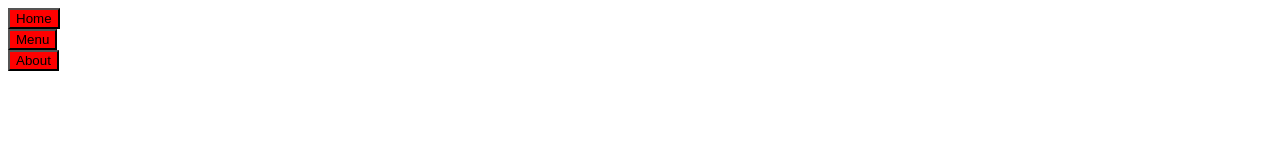
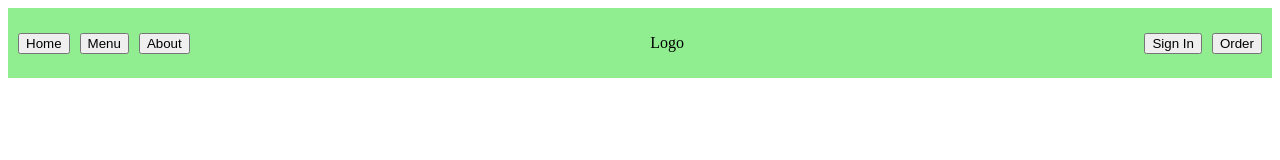
Before and after one commit to Coste-stack/Restaurant-Page, a website built with webpack: page src/index.html in a window 1280 px wide. Built offline with nearby package versions, Linux system fonts and the light colour scheme.

Commit message:
aligned header items

```diff
--- a/src/header.js
+++ b/src/header.js
@@ -1,16 +1,39 @@
 export function createHeader(){
     const header = document.createElement('header');
 
-    const nav = document.createElement('nav');
-    const tab = [['Home'], ['Menu'], ['About']];
-    for(let i = 0; i < tab.length; i++){
+    // create three buttons
+    const nav1 = document.createElement('nav');
+    const tab1 = [['Home'], ['Menu'], ['About']];
+    for(let i = 0; i < tab1.length; i++){
         const div = document.createElement('div');
         const button = document.createElement('button');
-        button.innerHTML = tab[i][0];
+        button.innerHTML = tab1[i][0];
 
         div.appendChild(button);
-        nav.appendChild(div);
-        header.appendChild(nav);
+        nav1.appendChild(div);
+        header.appendChild(nav1);
+    }
+
+    // create a logo in the middle
+    const nav2 = document.createElement('nav');
+    const logo = document.createElement('div');
+    const logoText = document.createElement('p');
+    logoText.innerHTML = "Logo";
+    logo.appendChild(logoText);
+    nav2.appendChild(logo);
+    header.appendChild(nav2);
+
+    // create a sign in and order button
+    const nav3 = document.createElement('nav');
+    const tab2 = [['Sign In'], ['Order']];
+    for(let i = 0; i < tab2.length; i++){
+        const div = document.createElement('div');
+        const button = document.createElement('button');
+        button.innerHTML = tab2[i][0];
+
+        div.appendChild(button);
+        nav3.appendChild(div);
+        header.appendChild(nav3);
     }
 
     return header;
--- a/src/style.css
+++ b/src/style.css
@@ -1,3 +1,12 @@
-button {
-    background-color: red;
+header {
+    background-color: lightgreen;
+    display: flex;
+    justify-content: space-between;
 }
+
+nav {
+    display: flex;
+    align-items: center;
+    gap: 10px;
+    padding: 10px;
+}
```
